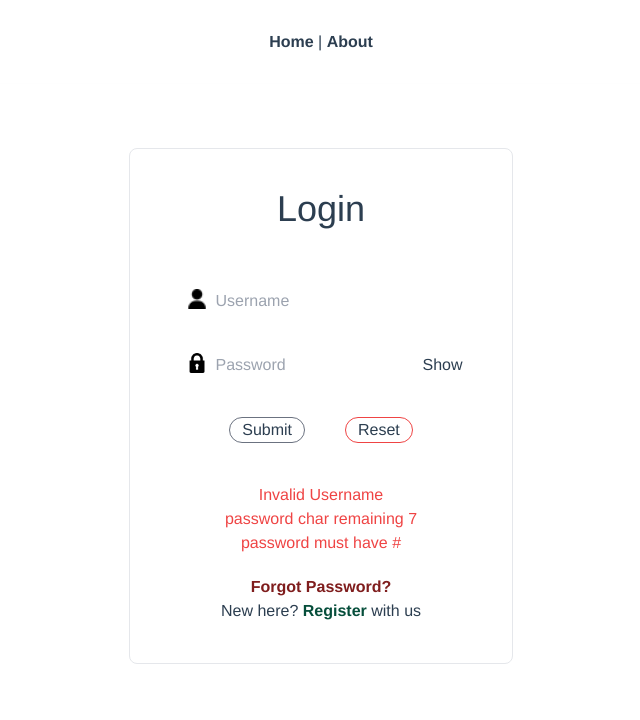
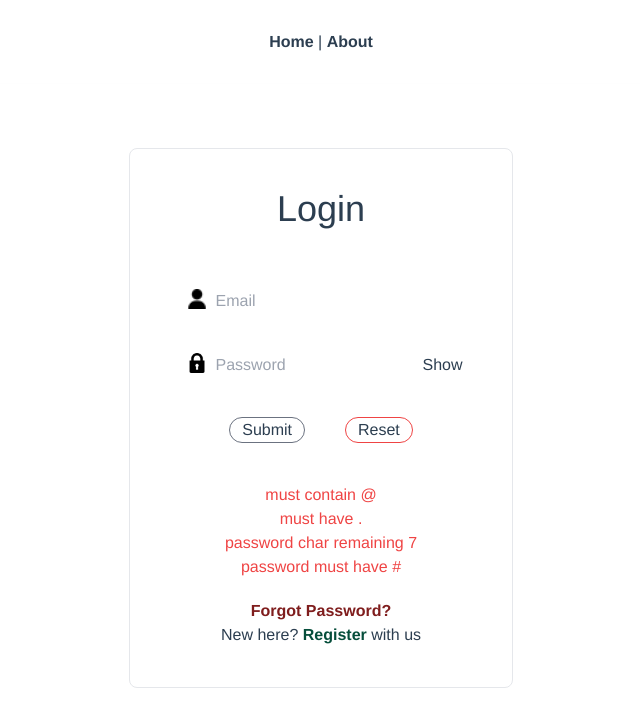
Before and after one commit to umangcodes/custom-form-validation, a Vue app: page /login in a window 1280 px wide. Shown: the top 720 px of the page, without its empty margins (319-959 px from the left). Built offline with nearby package versions, Linux system fonts and the light colour scheme.

Commit message:
username login changed to email login

```diff
--- a/src/components/login/Login.vue
+++ b/src/components/login/Login.vue
@@ -4,13 +4,13 @@
       <span class="text-4xl">Login</span>
       <form @submit.prevent="" class="flex flex-col items-center mx-5 my-5">
         <div class="">
-          <div id="username" class="flex my-10">
+          <div id="email" class="flex my-10">
             <img :src="require('@/assets/icons/user.png')" class="mx-2 h-5" />
             <input
               type="text"
-              placeholder="Username"
+              placeholder="Email"
               class="focus:border-b focus:outline-0"
-              v-model="username"
+              v-model="email"
             />
           </div>
           <div id="password" class="flex">
@@ -79,16 +79,26 @@
 </template>
 
 <script>
+import firebase from "firebase/compat/app";
+import "firebase/compat/auth";
 export default {
   data() {
     return {
-      username: "",
+      email: "",
       password: "",
       passwordShow: false,
+      error: false,
+      errorMessage: "",
       validationError: [],
-      usernameRules: [
+      emailRules: [
         (value) => {
-          if (value.length <= 2) this.validationError.push("Invalid Username");
+          if (value.indexOf("@") == -1)
+            this.validationError.push("must contain @");
+          console.log(this.validationError);
+        },
+        (value) => {
+          if (value.indexOf(".") == -1)
+            this.validationError.push("must have .");
         },
       ],
 
@@ -108,22 +118,32 @@ export default {
   },
   methods: {
     submitForm() {
-      console.log(this.username);
-      console.log(this.validationError.length);
+      firebase
+        .auth()
+        .signInWithEmailAndPassword(this.email, this.password)
+        .then(() => {
+          (this.error = false),
+            (this.errorMsg = ""),
+            console.log(firebase.auth().currentUser.uid);
+        })
+        .catch((err) => {
+          (this.error = true), (this.errorMessage = err.message);
+          console.log(this.errorMessage);
+        });
     },
     togglePassword() {
       this.passwordShow = !this.passwordShow;
       console.log(this.passwordShow);
     },
     resetForm() {
-      this.username = "";
+      this.email = "";
       this.password = "";
       this.passwordShow = false;
       this.validationError = [];
     },
     runValidation() {
       this.validationError = [];
-      this.usernameRules.forEach((func) => func(this.username));
+      this.emailRules.forEach((func) => func(this.email));
       this.passwordRules.forEach((func) => func(this.password));
     },
   },
```
